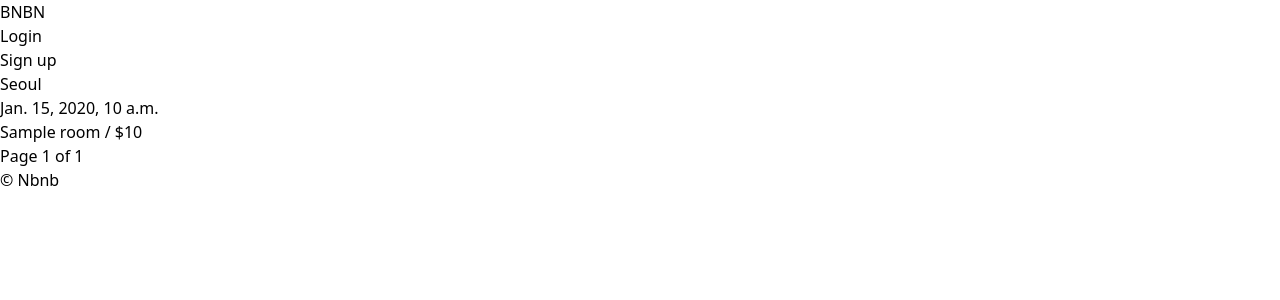
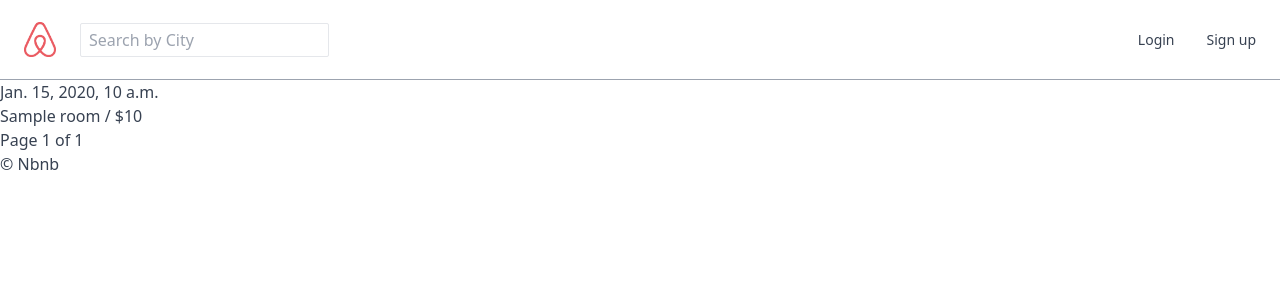
Before and after one commit to heoboseong7/airbnb-clone, a Django app: template templates/rooms/room_list.html in a window 1280 px wide. Shown: the top 300 px of the page. Run offline with Django 3.2, Linux system fonts and the light colour scheme; the template is opened without the code that fills it: most values are stand-ins (such as "Sample title", 1, 10 or a date in 2020); style sheets or scripts are compiled from the project's sources.

Commit message:
#20.1 Header part One

```diff
--- a/templates/base.html
+++ b/templates/base.html
@@ -7,17 +7,22 @@
     <link rel="stylesheet" href="{% static "css/styles.css" %}">
     <title>{% block page_title %}{% endblock page_title%}</title>
 </head>
-<body>
+<body class="text-gray-700">
 <!-- 자식 탬플릿이 넣을 수 있는 공간 -->
-    <header>
+    <header class="container max-w-full flex items-center justify-between px-6 h-20 border-b border-gray-400">
+        <div class="flex items-center">
+            <a href="{% url 'core:home' %}" class="mr-6">
+                <img class="w-8" src="{% static 'img/logo.png'  %}"/>
+            </a>
+            {% block search-bar %}
+            <form method="get" action="{% url "rooms:search" %}">
+                <input class="border px-2 py-1 rounded-sm" name="city" placeholder="Search by City"/>
+            </form>
+            {% endblock search-bar %}
+        </div>
         {% include "partials/nav.html" %}
-        {% block search-bar %}
-            <form method="get" action="{% url "rooms:search" %}">
-                <input value="Seoul" name="city" placeholder="Search by City"/>
-            </form>
-        {% endblock search-bar %}
     </header>
-    {% block content %}{% endblock %}
-    {% include "partials/footer.html" %}
+        {% block content %}{% endblock %}
+        {% include "partials/footer.html" %}
 </body>
 </html>
--- a/templates/partials/nav.html
+++ b/templates/partials/nav.html
@@ -1,9 +1,8 @@
-<a href="{% url "core:home" %}">BNBN</a>
-<ul>
+<ul class="flex items-center text-sm font-medium">
 {% if user.is_authenticated %}
-    <li><a href="{% url  "users:logout" %}">Logout</a></li>
+    <li class="ml-8"><a class="text-gray-700" href="{% url  "users:logout" %}">Logout</a></li>
 {% else %}
-    <li><a href="{% url  "users:login" %}">Login</a></li>
-    <li><a href="{% url  "users:signup" %}">Sign up</a></li>
+    <li class="ml-8"><a class="text-gray-700" href="{% url  "users:login" %}">Login</a></li>
+    <li class="ml-8"><a class="text-gray-700" href="{% url  "users:signup" %}">Sign up</a></li>
 {% endif %}
 </ul>
```
Also changed, not shown: static/img/logo.png (added).
